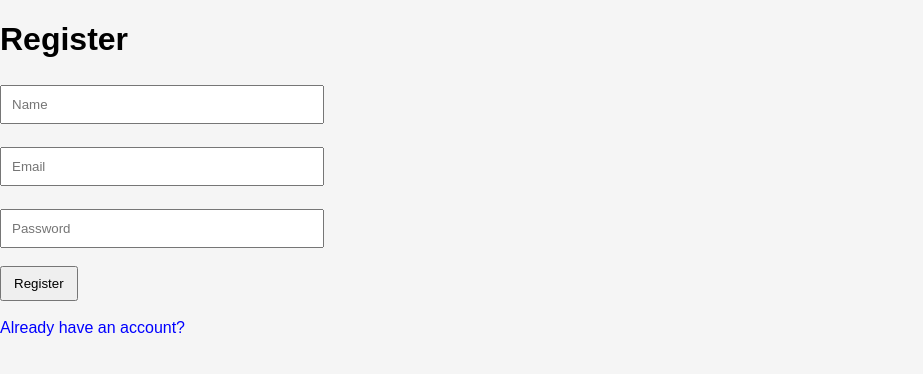
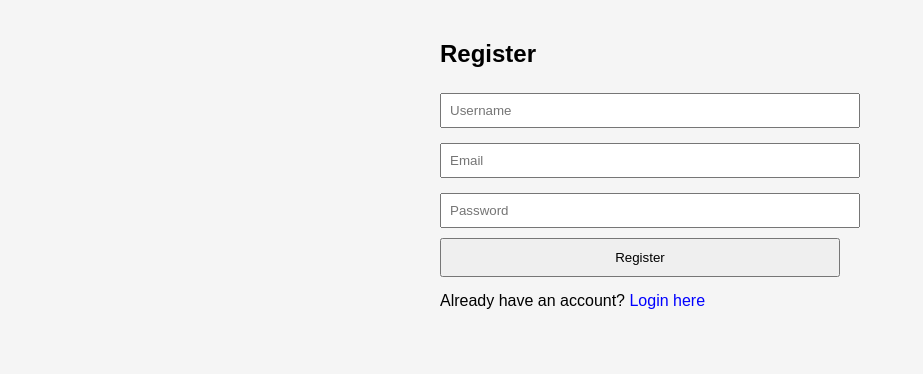
Before and after one commit to karishmasri-2006/blog-platform, a React app in the folder frontend/: page /register in a window 1280 px wide. Shown: the top 374 px of the page, without its empty margins (0-923 px from the left). Built offline with nearby package versions, Linux system fonts and the light colour scheme; no server answers; the HTML template or start-up script is replaced by a standard one.

Commit message:
fix: full code with correct API URL for login

```diff
--- a/frontend/src/pages/Dashboard.jsx
+++ b/frontend/src/pages/Dashboard.jsx
@@ -6,11 +6,11 @@ function Dashboard() {
   const navigate = useNavigate();
 
   useEffect(() => {
-    const userData = localStorage.getItem("user");
-    if (!userData) {
+    const storedUser = localStorage.getItem("user");
+    if (!storedUser) {
       navigate("/login");
     } else {
-      setUser(JSON.parse(userData));
+      setUser(JSON.parse(storedUser));
     }
   }, [navigate]);
 
@@ -19,13 +19,15 @@ function Dashboard() {
     navigate("/login");
   };
 
-  if (!user) return <div style={{ padding: "20px" }}>Loading...</div>;
+  if (!user) return <div>Loading...</div>;
 
   return (
     <div style={{ padding: "20px" }}>
-      <h1>Welcome, {user.name}!</h1>
-      <p>Email: {user.email}</p>
-      <button onClick={handleLogout}>Logout</button>
+      <h1>Dashboard</h1>
+      <p>Welcome, {user.username || user.email}!</p>
+      <button onClick={handleLogout} style={{ padding: "10px 20px", marginTop: "20px" }}>
+        Logout
+      </button>
     </div>
   );
 }
--- a/frontend/src/pages/Home.jsx
+++ b/frontend/src/pages/Home.jsx
@@ -3,10 +3,16 @@ import { Link } from "react-router-dom";
 function Home() {
   return (
     <div style={{ padding: "20px", textAlign: "center" }}>
-      <h1>Blog Platform</h1>
-      <p>Welcome! Login or register to start posting.</p>
-      <Link to="/login"><button>Login</button></Link>
-      <Link to="/register"><button>Register</button></Link>
+      <h1>Welcome to Blog Platform</h1>
+      <p>Share your thoughts with the world</p>
+      <div style={{ marginTop: "20px" }}>
+        <Link to="/login" style={{ margin: "10px", padding: "10px 20px", background: "#007bff", color: "white", textDecoration: "none" }}>
+          Login
+        </Link>
+        <Link to="/register" style={{ margin: "10px", padding: "10px 20px", background: "#28a745", color: "white", textDecoration: "none" }}>
+          Register
+        </Link>
+      </div>
     </div>
   );
 }
--- a/frontend/src/pages/Login.jsx
+++ b/frontend/src/pages/Login.jsx
@@ -6,6 +6,7 @@ function Login() {
   const [email, setEmail] = useState("");
   const [password, setPassword] = useState("");
   const [error, setError] = useState("");
+  const [loading, setLoading] = useState(false);
   const navigate = useNavigate();
 
   const API_URL = "https://blog-platform-f7yo.onrender.com";
@@ -13,6 +14,7 @@ function Login() {
   const handleLogin = async (e) => {
     e.preventDefault();
     setError("");
+    setLoading(true);
 
     try {
       const res = await axios.post(`${API_URL}/api/auth/login`, {
@@ -20,12 +22,21 @@ function Login() {
         password
       });
 
-      if (res.data.message === "Login success") {
+      if (res.data.user) {
         localStorage.setItem("user", JSON.stringify(res.data.user));
-        navigate("/dashboard"); // Now this works because Dashboard exists
+        navigate("/dashboard");
+      } else {
+        setError("Login failed: No user data returned");
       }
     } catch (err) {
-      setError(err.response?.data?.message || "Login failed. Try again.");
+      console.error("Login error:", err);
+      if (err.response?.status === 404) {
+        setError("Login endpoint not found. Check backend URL.");
+      } else {
+        setError(err.response?.data?.message || "Invalid email or password.");
+      }
+    } finally {
+      setLoading(false);
     }
   };
 
@@ -57,8 +68,12 @@ function Login() {
 
         {error && <p style={{ color: "red" }}>{error}</p>}
 
-        <button type="submit" style={{ width: "100%", padding: "10px" }}>
-          Login
+        <button
+          type="submit"
+          disabled={loading}
+          style={{ width: "100%", padding: "10px", cursor: loading? "not-allowed" : "pointer" }}
+        >
+          {loading? "Logging in..." : "Login"}
         </button>
       </form>
 
@@ -69,4 +84,4 @@ function Login() {
   );
 }
 
-export default Login; // <-- THIS FIXES THE BUILD ERROR
+export default Login;
--- a/frontend/src/pages/Register.jsx
+++ b/frontend/src/pages/Register.jsx
@@ -1,77 +1,93 @@
-import { useState } from "react"
-import { Link, useNavigate } from "react-router-dom"
-import API from "../api/axios"
+import { useState } from "react";
+import { useNavigate, Link } from "react-router-dom";
+import axios from "axios";
 
 function Register() {
-  const navigate = useNavigate()
+  const [username, setUsername] = useState("");
+  const [email, setEmail] = useState("");
+  const [password, setPassword] = useState("");
+  const [error, setError] = useState("");
+  const [loading, setLoading] = useState(false);
+  const navigate = useNavigate();
 
-  const [formData, setFormData] = useState({
-    name: "",
-    email: "",
-    password: "",
-  })
+  const API_URL = "https://blog-platform-f7yo.onrender.com";
 
-  const handleChange = (e) => {
-    setFormData({
-      ...formData,
-      [e.target.name]: e.target.value,
-    })
-  }
-
-  const handleSubmit = async (e) => {
-    e.preventDefault()
+  const handleRegister = async (e) => {
+    e.preventDefault();
+    setError("");
+    setLoading(true);
 
     try {
-      const res = await API.post("/auth/register", formData)
+      const res = await axios.post(`${API_URL}/api/auth/register`, {
+        username,
+        email,
+        password
+      });
 
-      alert(res.data.message)
-
-      navigate("/login")
-    } catch (error) {
-      alert(error.response.data.message)
+      if (res.data.message === "User registered" || res.data.user) {
+        navigate("/login");
       }
+    } catch (err) {
+      console.error("Register error:", err);
+      setError(err.response?.data?.message || "Registration failed. Try again.");
+    } finally {
+      setLoading(false);
     }
+  };
 
   return (
-    <div>
-      <h1>Register</h1>
-
-      <form onSubmit={handleSubmit}>
+    <div style={{ padding: "20px", maxWidth: "400px", margin: "0 auto" }}>
+      <h2>Register</h2>
+      <form onSubmit={handleRegister}>
+        <div style={{ marginBottom: "10px" }}>
           <input
             type="text"
-          name="name"
-          placeholder="Name"
-          onChange={handleChange}
+            placeholder="Username"
+            value={username}
+            onChange={(e) => setUsername(e.target.value)}
+            required
+            style={{ width: "100%", padding: "8px" }}
           />
+        </div>
 
-        <br /><br />
-
+        <div style={{ marginBottom: "10px" }}>
           <input
             type="email"
-          name="email"
             placeholder="Email"
-          onChange={handleChange}
+            value={email}
+            onChange={(e) => setEmail(e.target.value)}
+            required
+            style={{ width: "100%", padding: "8px" }}
           />
+        </div>
 
-        <br /><br />
-
+        <div style={{ marginBottom: "10px" }}>
           <input
             type="password"
-          name="password"
             placeholder="Password"
-          onChange={handleChange}
+            value={password}
+            onChange={(e) => setPassword(e.target.value)}
+            required
+            style={{ width: "100%", padding: "8px" }}
           />
+        </div>
 
-        <br /><br />
+        {error && <p style={{ color: "red" }}>{error}</p>}
 
-        <button type="submit">Register</button>
+        <button
+          type="submit"
+          disabled={loading}
+          style={{ width: "100%", padding: "10px" }}
+        >
+          {loading? "Creating account..." : "Register"}
+        </button>
       </form>
 
-      <br />
-
-      <Link to="/login">Already have an account?</Link>
+      <p style={{ marginTop: "15px" }}>
+        Already have an account? <Link to="/login">Login here</Link>
+      </p>
     </div>
-  )
+  );
 }
 
 export default Register;
```
Also changed, not shown: frontend/src/App.jsx (line endings or trailing spaces). Lines whose indentation alone changed are shown as unchanged.
